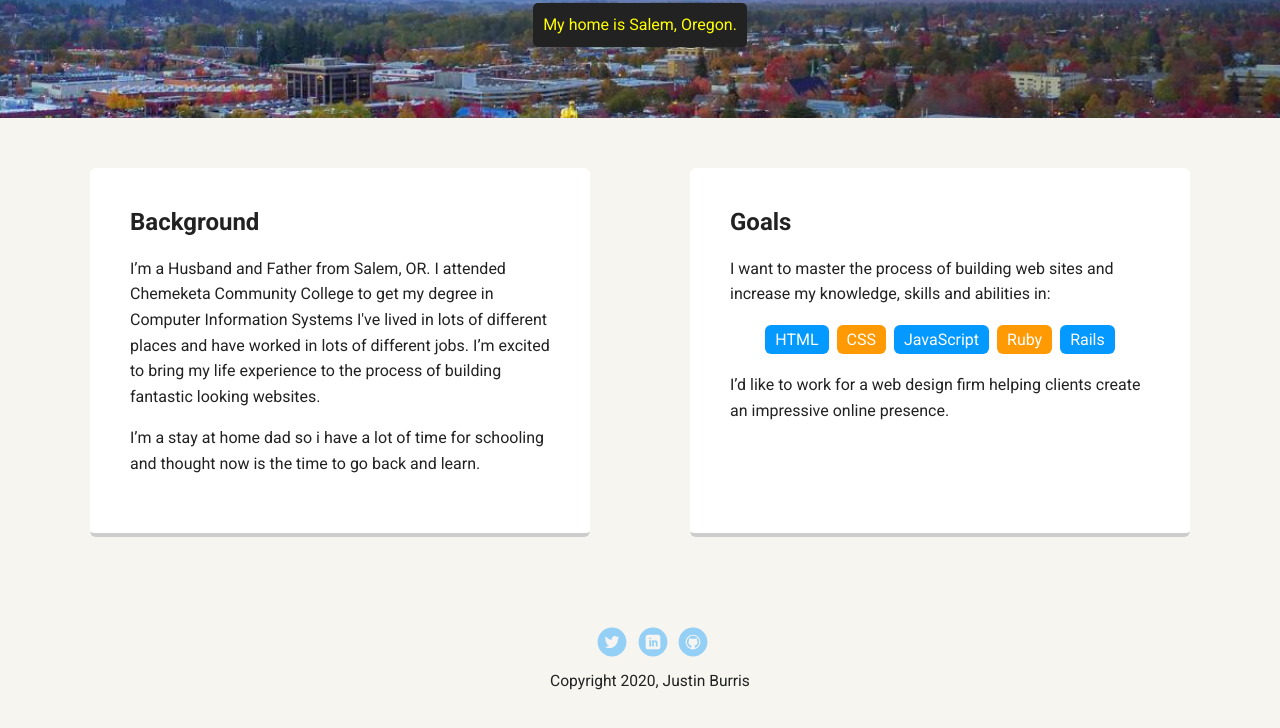
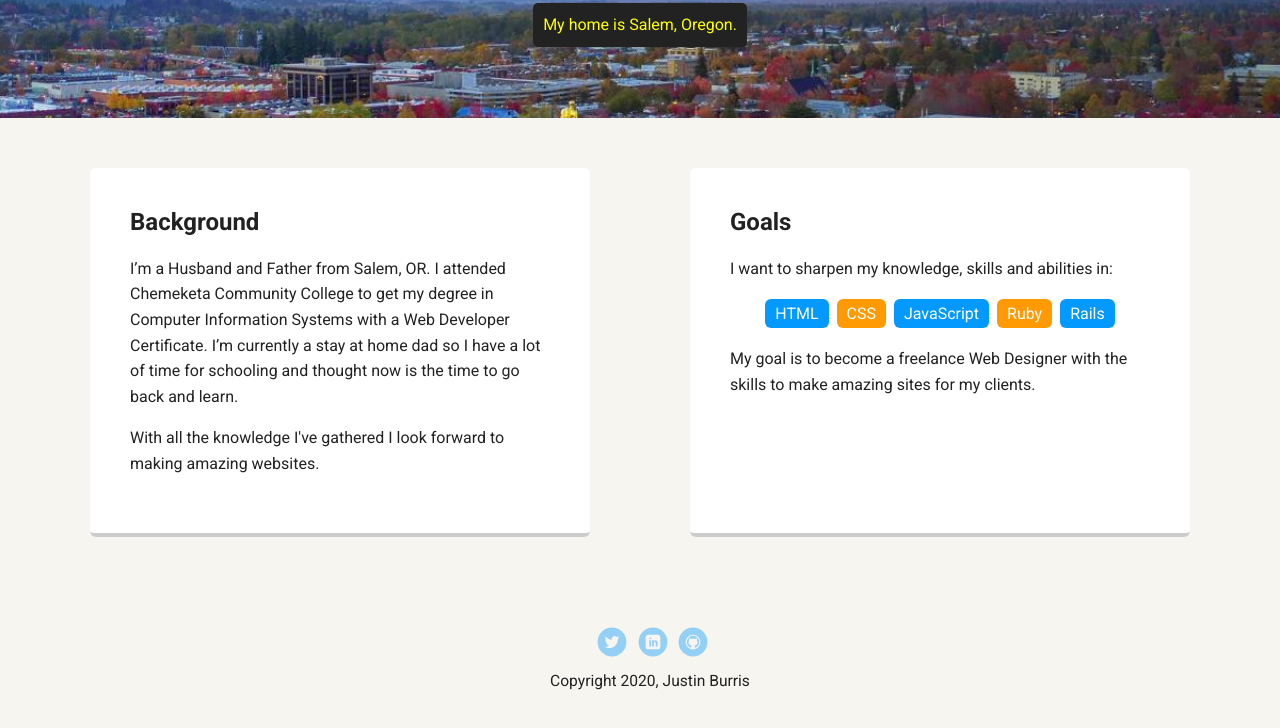
Before and after one commit to JustinBurris/techdegree-project-1, a plain HTML site: page index.html in a window 1280 px wide. Shown: the part 352-1080 px from the top of the page. Drawn offline with Linux system fonts and the light colour scheme; a web font is replaced by a local one.

Commit message:
new images

```diff
--- a/index.html
+++ b/index.html
@@ -25,13 +25,13 @@
     <main class="flex">
       <div class="card">
         <h2>Background</h2>
-        <p>I’m a Husband and Father from Salem, OR. I attended Chemeketa Community College to get my degree in Computer Information Systems  I've lived in lots of different places and have worked in lots of different jobs. I’m excited to bring my life experience to the process of building fantastic looking websites.</p>
-        <p>I’m a stay at home dad so i have a lot of time for schooling and thought now is the time to go back and learn.</p>
+        <p>I’m a Husband and Father from Salem, OR. I attended Chemeketa Community College to get my degree in Computer Information Systems with a Web Developer Certificate. I’m currently a stay at home dad so I have a lot of time for schooling and thought now is the time to go back and learn.</p>
+        <p>With all the knowledge I've gathered I look forward to making amazing websites.</p>
       </div>
 
       <div class="card">
         <h2>Goals</h2>
-        <p>I want to master the process of building web sites and increase my knowledge, skills and abilities in:</p>
+        <p>I want to sharpen my knowledge, skills and abilities in:</p>
         <ul class="skills">
           <li>HTML</li>
           <li>CSS</li>
@@ -39,7 +39,7 @@
           <li>Ruby</li>
           <li>Rails</li>
         </ul>
-        <p>I’d like to work for a web design firm helping clients create an impressive online presence.</p>
+        <p>My goal is to become a freelance Web Designer with the skills to make amazing sites for my clients.</p>
       </div>
 
     </main>
```
Also changed, not shown: images/logos.png (added), images/rails.png (added), images/rubyrails.png (added), images/rubyrailsnotrans.jpg (added).
